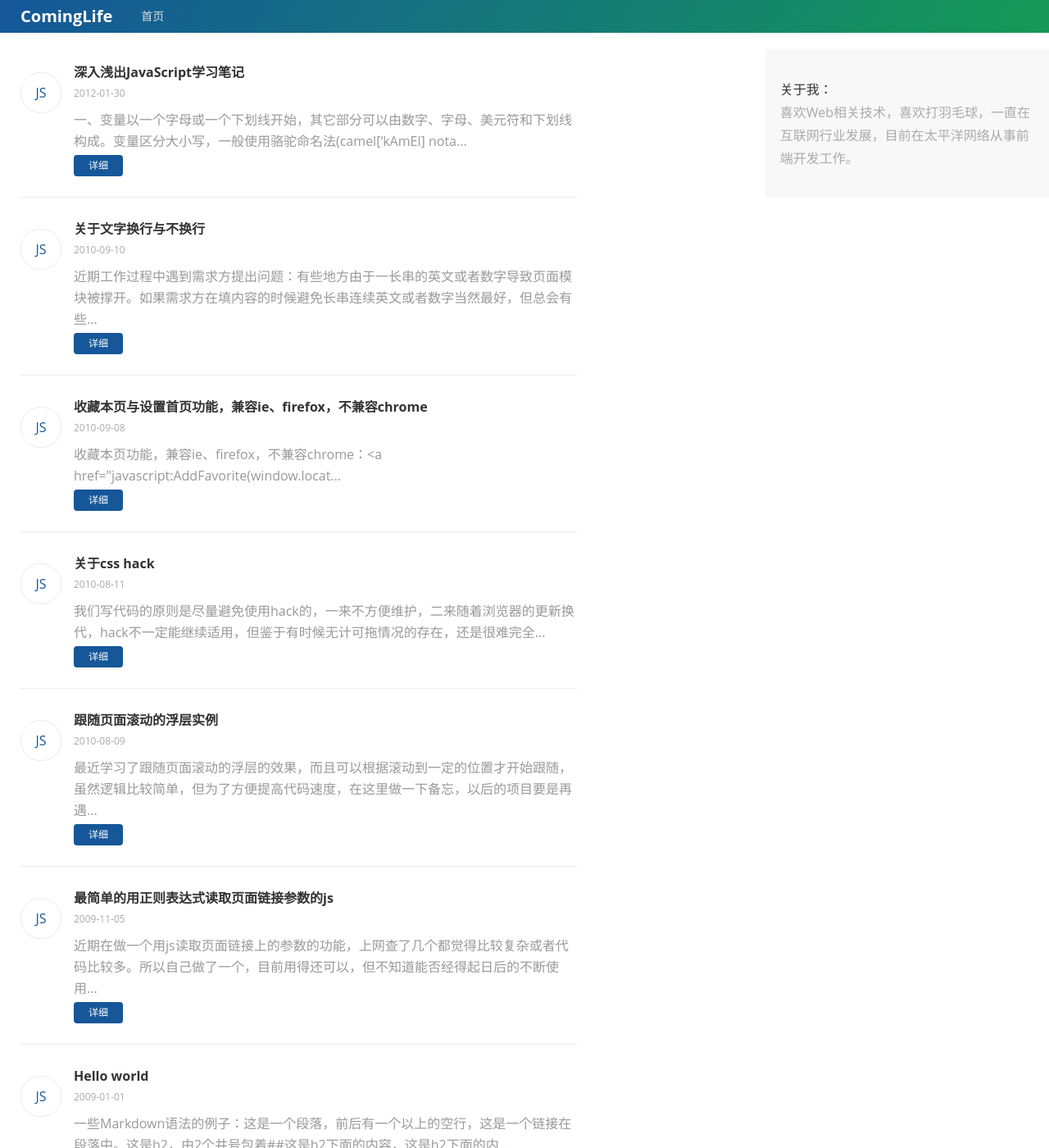
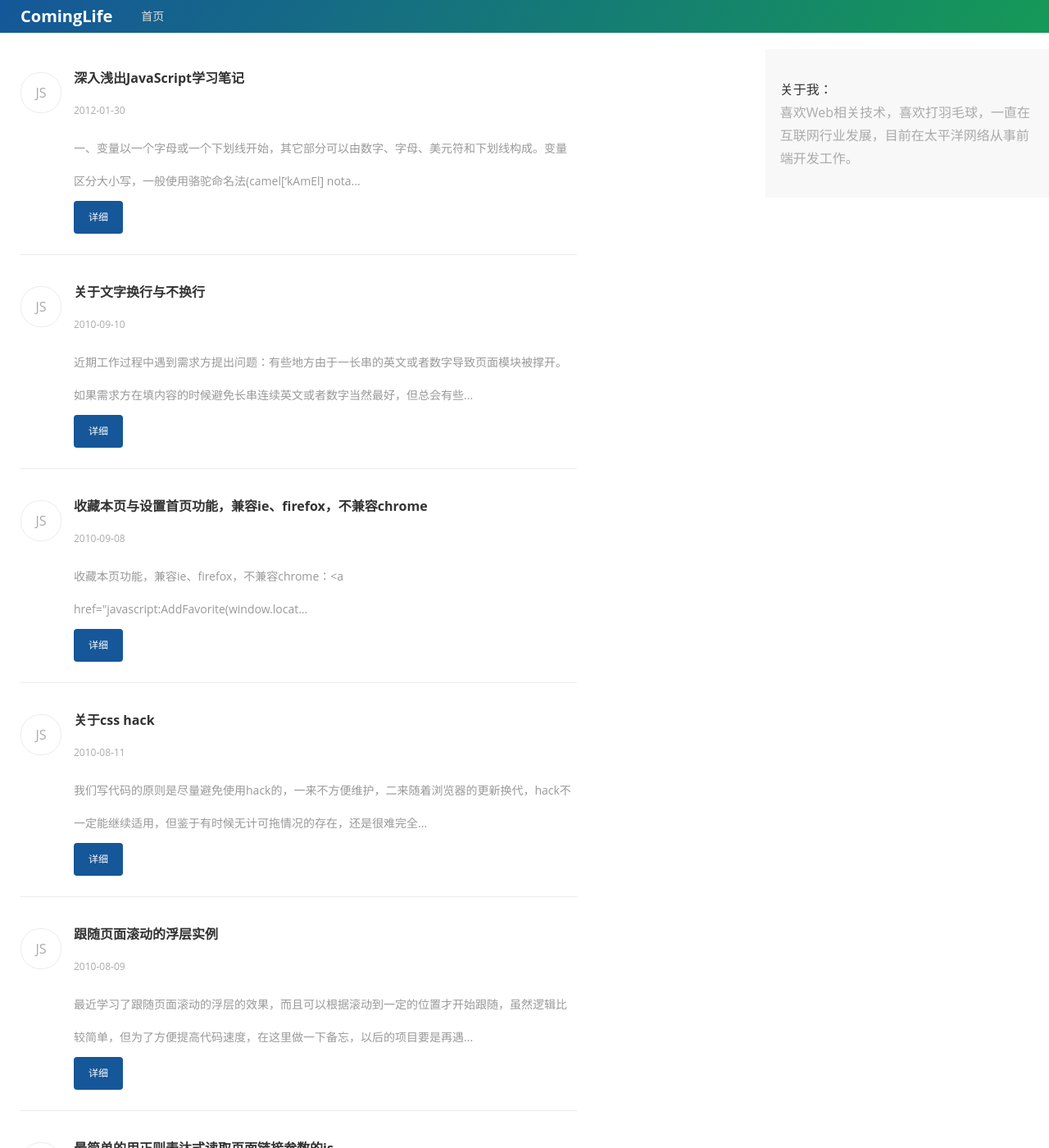
Before and after one commit to cominglife/comingfront.github.io, a Jekyll site: the page built from index.html, in a window 1280 px wide and 1400 px high. Shown: the whole window at 82% size. Built offline with Jekyll 4.4.1, drawn with Linux system fonts in a browser that asks for light colours; the list of posts is cut into pages by our own code.

Commit message:
add note

```diff
--- a/css/style.css
+++ b/css/style.css
@@ -29,13 +29,13 @@ body{min-width:320px; color:#333;}
 
 .list{padding-left:25px;}
 .list li{padding:25px 0 25px 65px; border-bottom:1px solid #ececec; position:relative;}
-.list_type{width:48px; height:48px; line-height:48px; border:1px solid #ececec; border-radius:24px; position:absolute; left:0; top:38px; text-align:center; transition:border-color .3s;}
-.list_type:hover{border-color:#4879a8;}
-.list_con{line-height:26px;}
+.list_type{width:48px; height:48px; line-height:48px; border:1px solid #ececec; border-radius:24px; position:absolute; left:0; top:38px; text-align:center; color:#aaa; transition:border-color .3s;}
+.list_type:hover{color:#4879a8; border-color:#4879a8;}
+.list_con{line-height:40px;}
 .list_tit{display:block; font-size:16px;}
 .list_tit a{color:#333;}
 .list_tit a:hover{color:#4879a8;}
-.list_intr{display:block; margin-top:6px; color:#999;}
+.list_intr{display:block; margin-top:6px; font-size:14px; color:#999;}
 .list_date{display:block; font-size:12px; color:#aaa;}
 .list_more{display:block; width:60px; border-radius:4px; margin-top:4px; text-align:center; font-size:12px; color:#fff; background:#155799; transition:background .3s;}
 .list_more:hover{color:#fff; background:rgba(25,88,151,0.8);}
```
